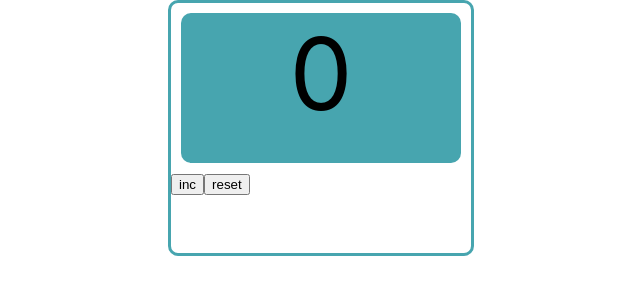
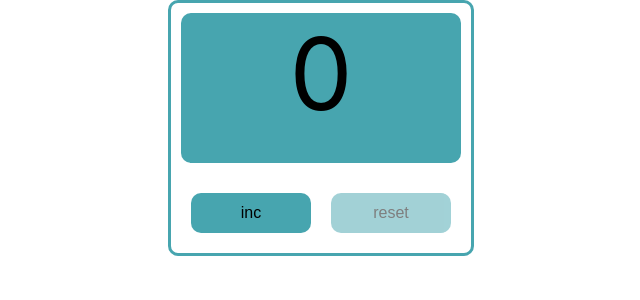
Before and after one commit to OlhaFedorets/counter-01, a React (Create React App) app: page / in a window 1280 px wide. Shown: the top 300 px of the page, without its empty margins (319-959 px from the left). Built offline with nearby package versions, Linux system fonts and the light colour scheme.

Commit message:
change app

```diff
--- a/src/App.css
+++ b/src/App.css
@@ -5,7 +5,7 @@
   border: 3px solid #47a5af;
   border-radius: 10px;
 
-  .Count {
+  .count {
     height: 150px;
     width: 280px;
     font-size: 100px;
@@ -17,7 +17,20 @@
     position: relative;
   }
 
-  /*.Count::after {*/
+  .maxCount{
+    color: #b62222;
+    height: 150px;
+    width: 280px;
+    font-size: 100px;
+    background-color: #47a5af;
+    border-radius: 10px;
+    margin: 10px;
+    text-align: center;
+
+    position: relative;
+  }
+
+  /*.count::after {*/
   /*  content: '';*/
   /*  display: inline-block;*/
   /*  border: 3px solid #47a5af;*/
@@ -30,3 +43,25 @@
   /*  left: 0;*/
   /*}*/
 }
+
+.button{
+  margin: 20px 0 0 20px;
+  width: 120px;
+  height: 40px;
+  background-color: #47a5af;
+  opacity: 0.5;
+  border: none;
+  border-radius: 10px;
+  font-size: 16px;
+}
+
+.activeButton{
+  margin: 20px 0 0 20px;
+  width: 120px;
+  height: 40px;
+  background-color: #47a5af;
+  opacity: 1;
+  border: none;
+  border-radius: 10px;
+  font-size: 16px;
+}
--- a/src/App.tsx
+++ b/src/App.tsx
@@ -8,9 +8,7 @@ function App() {
     const [count, setCount] = useState<number>(0)
 
     function increaseFunction() {
-        if (count < 5) {
-            setCount(count + 1)
-        }
+        count < 5 && setCount(count + 1)
     }
 
     function resetFunction() {
@@ -19,12 +17,14 @@ function App() {
 
     return (
         <div className="App">
-            <div className={"Count"}>{count}</div>
+            <div className={count === 5 ? 'maxCount' : "count"}>{count}</div>
             {/*<div>*/}
-                <Button title={'inc'}
-                        onClickHandler={increaseFunction}/>
-                <Button title={'reset'}
-                        onClickHandler={resetFunction}/>
+            <Button title={'inc'}
+                    onClickHandler={increaseFunction}
+                    className={count < 5 ? 'activeButton' : 'button'}/>
+            <Button title={'reset'}
+                    onClickHandler={resetFunction}
+                    className={count !== 0 ? 'activeButton' : 'button'}/>
             {/*</div>*/}
         </div>
     );
```
